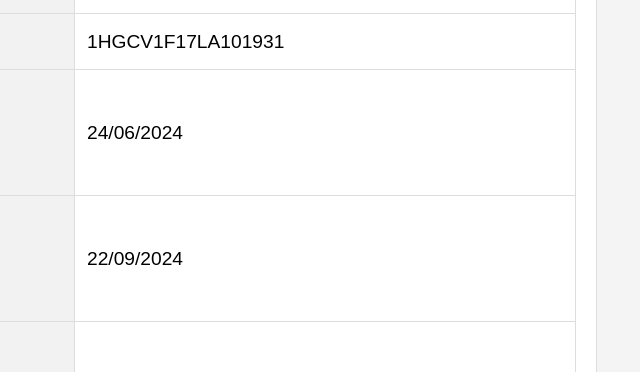
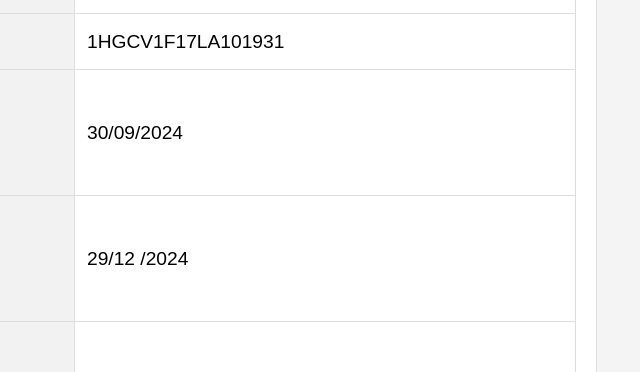
Before and after one commit to dgii-gov-do/01478, a plain HTML site: page index.html in a window 1280 px wide. Shown: the part 659-1031 px from the top of the page, 223-863 px from the left. Drawn offline with Linux system fonts and the light colour scheme.

Commit message:
Update index.html

```diff
--- a/index.html
+++ b/index.html
@@ -143,11 +143,14 @@
                 </tr>
                 <tr>
                     <th class="gray-column">Fecha<br>de<br>Emisión</th>
-                    <td class="white-column">24/06/2024</td>
+                    <td class="white-column">30/09/2024</td>
                 </tr>
                 <tr>
                     <th class="gray-column">Fecha<br>de<br>Expiración</th>
-                    <td class="white-column">22/09/2024</td>
+                    <td class="white-column">29/12
+
+
+/2024</td>
                 </tr>
                 <tr>
                     <th class="gray-column">Razón<br>Social<br>/<br>Nombre<br>del<br>Importador</th>
```
